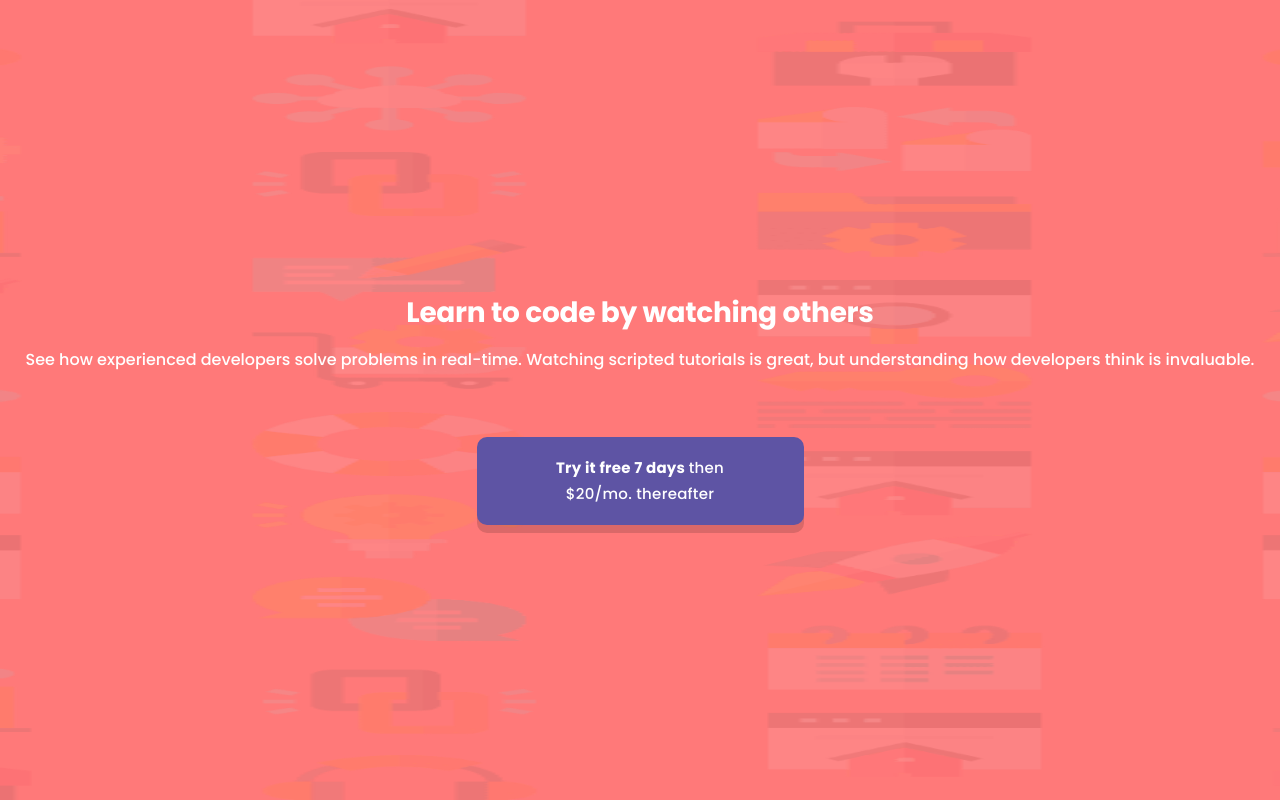
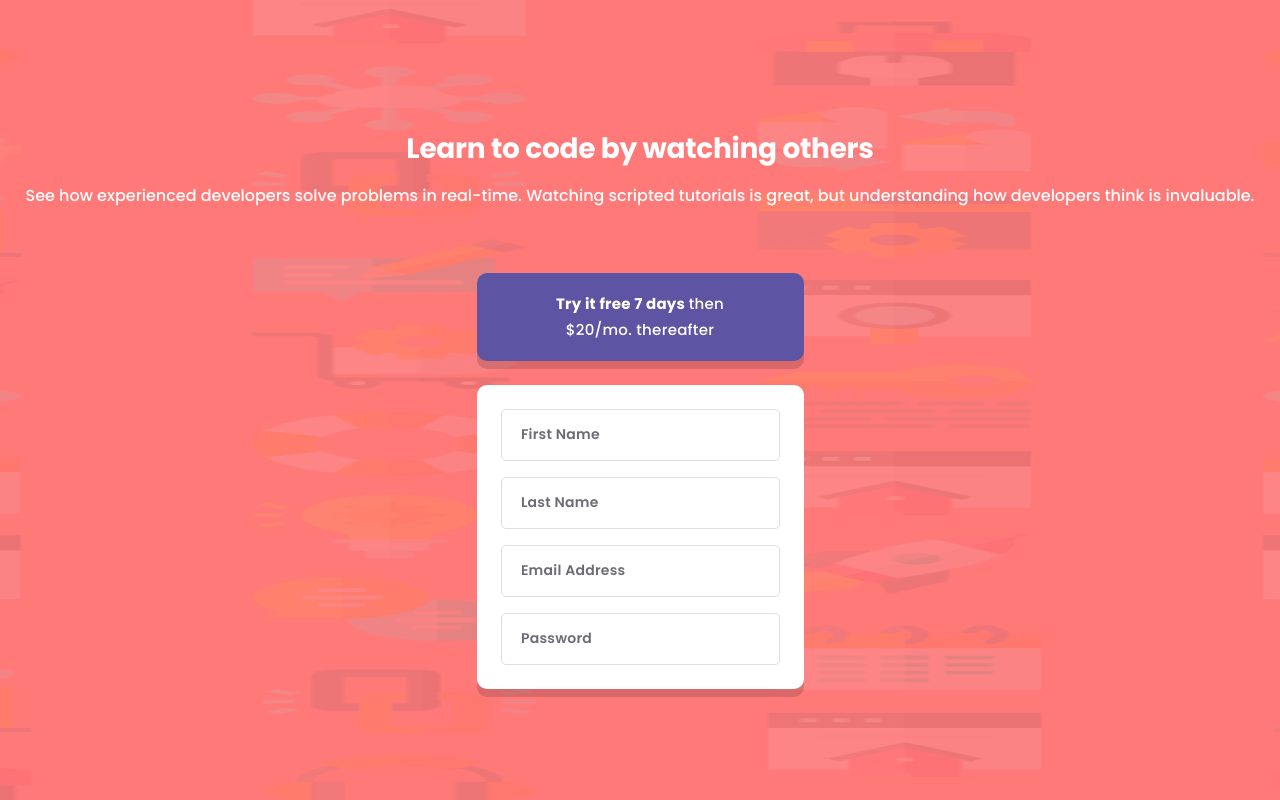
Before and after one commit to achiewe/intro-component-with-sign-up-form, a React (Vite) app: page / in a window 1280 px wide. Built offline with nearby package versions, Linux system fonts and the light colour scheme.

Commit message:
add input section

```diff
--- a/src/components/SignupForm.tsx
+++ b/src/components/SignupForm.tsx
@@ -1,11 +1,69 @@
+import styled from "styled-components";
 import PricingBanner from "./PricingBanner";
 
 const SignUpForm = (): JSX.Element => {
   return (
-    <div>
+    <SignUpMain>
       <PricingBanner />
-    </div>
+      <MainSignDiv>
+        <label>
+          <input type="text" placeholder="First Name" />
+        </label>
+        <label>
+          <input type="text" placeholder="Last Name" />
+        </label>
+        <label>
+          <input type="text" placeholder="Email Address" />
+        </label>
+        <label>
+          <input type="text" placeholder="Password" />
+        </label>
+      </MainSignDiv>
+    </SignUpMain>
   );
 };
 
+const SignUpMain = styled.main`
+  width: 100%;
+  display: flex;
+  flex-direction: column;
+  justify-content: center;
+  align-items: center;
+  gap: 24px;
+`;
+
+const MainSignDiv = styled.div`
+  width: 327px;
+  display: flex;
+  flex-direction: column;
+  justify-content: center;
+  align-items: center;
+  gap: 16px;
+  padding: 24px;
+  background-color: #ffffff;
+  border-radius: 10px;
+  box-shadow: 0px 8px 0px rgba(0, 0, 0, 0.14688);
+
+  label {
+    position: relative;
+    width: 100%;
+  }
+
+  input {
+    width: 279px;
+    padding: 15px 0 15px 19.41px;
+    border: 1px solid #dedede;
+    border-radius: 5px;
+  }
+
+  ::placeholder {
+    font-size: 14px;
+    font-weight: 600;
+    line-height: 26px;
+    letter-spacing: 0.25px;
+    text-align: left;
+    opacity: 0.75;
+    color: #3d3b48;
+  }
+`;
 export default SignUpForm;
```
